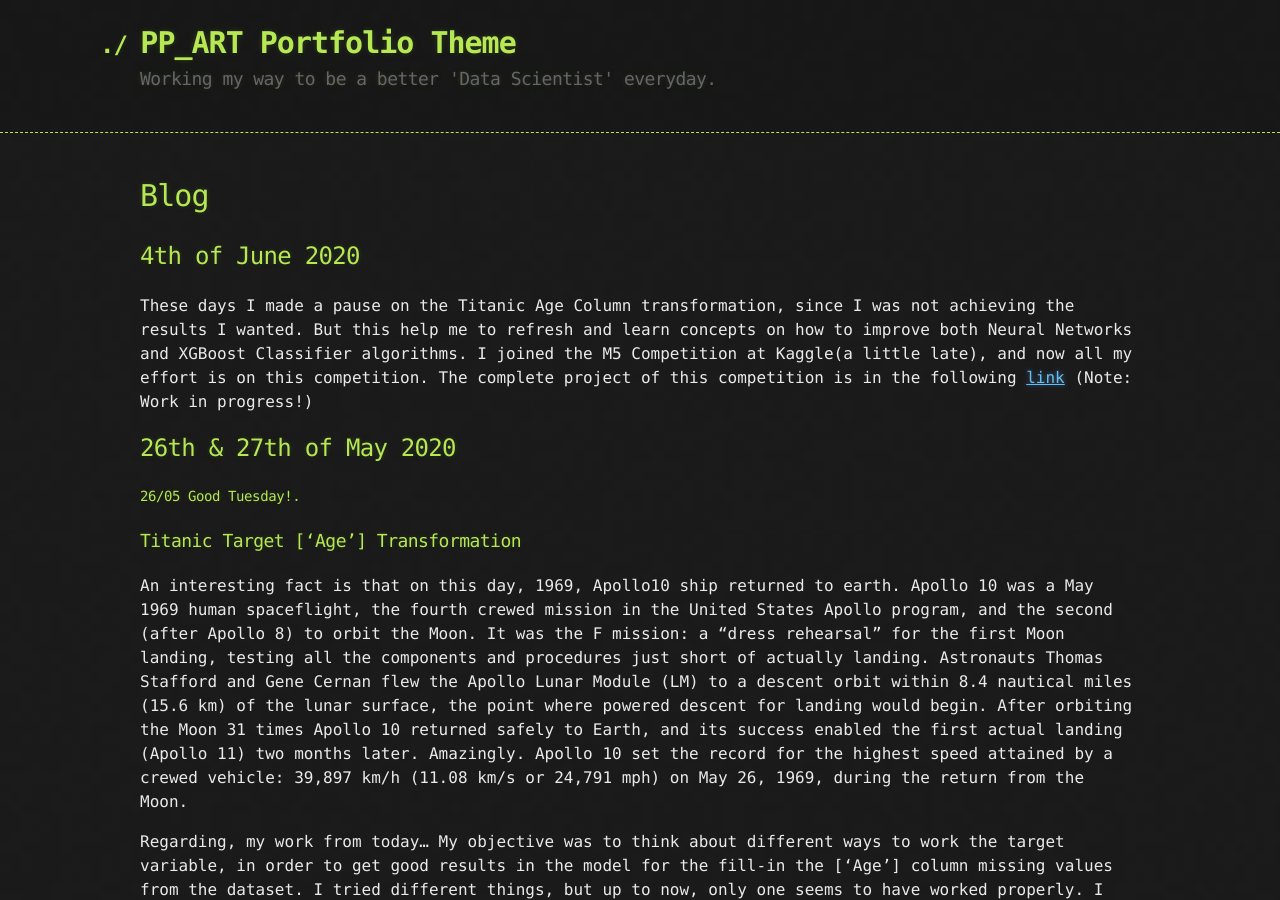
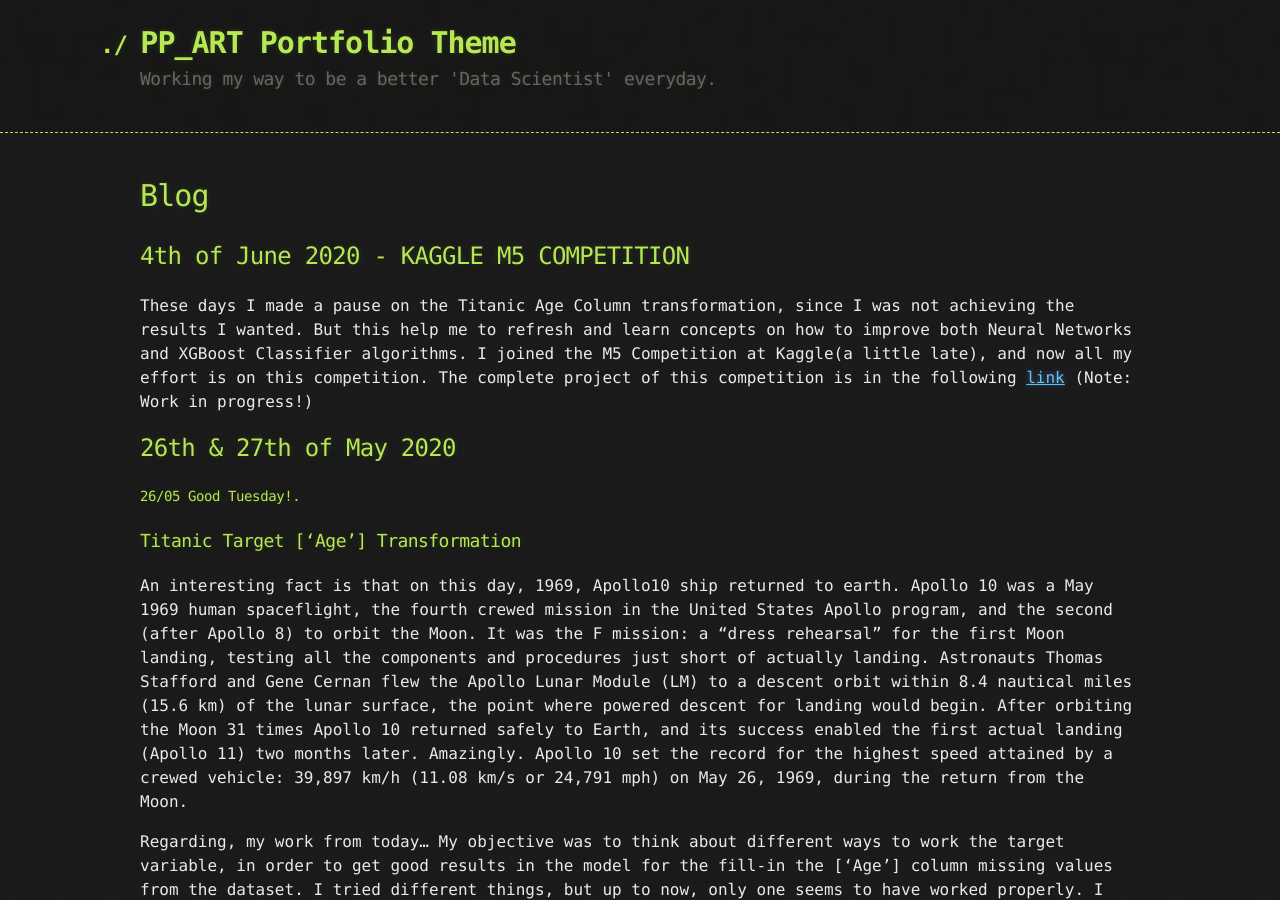
Before and after one commit to PaulB86UK/PP_ART, a Jekyll site: the page built from docs/Blog.md, in a window 1280 px wide and 900 px high. Built offline with Jekyll 4.4.1, drawn with Linux system fonts in a browser that asks for light colours; our own code applies the rules of GitHub Pages for plain Markdown files.

Commit message:
Update Blog.md

```diff
--- a/docs/Blog.md
+++ b/docs/Blog.md
@@ -4,7 +4,7 @@ permalink: /Blog/
 ---
 
 # Blog
-## 4th of June 2020
+## 4th of June 2020 - KAGGLE M5 COMPETITION
 These days I made a pause on the Titanic Age Column transformation, since I was not achieving the results I wanted. But this help me to refresh and learn concepts on how to improve both Neural Networks and XGBoost Classifier algorithms. I joined the M5 Competition at Kaggle(a little late), and now all my effort is on this competition. The complete project of this competition is in the following [link](https://paulb86uk.github.io/PP_ART.github.io/2020/M5/Main) (Note:  Work in progress!)
 
 
```
